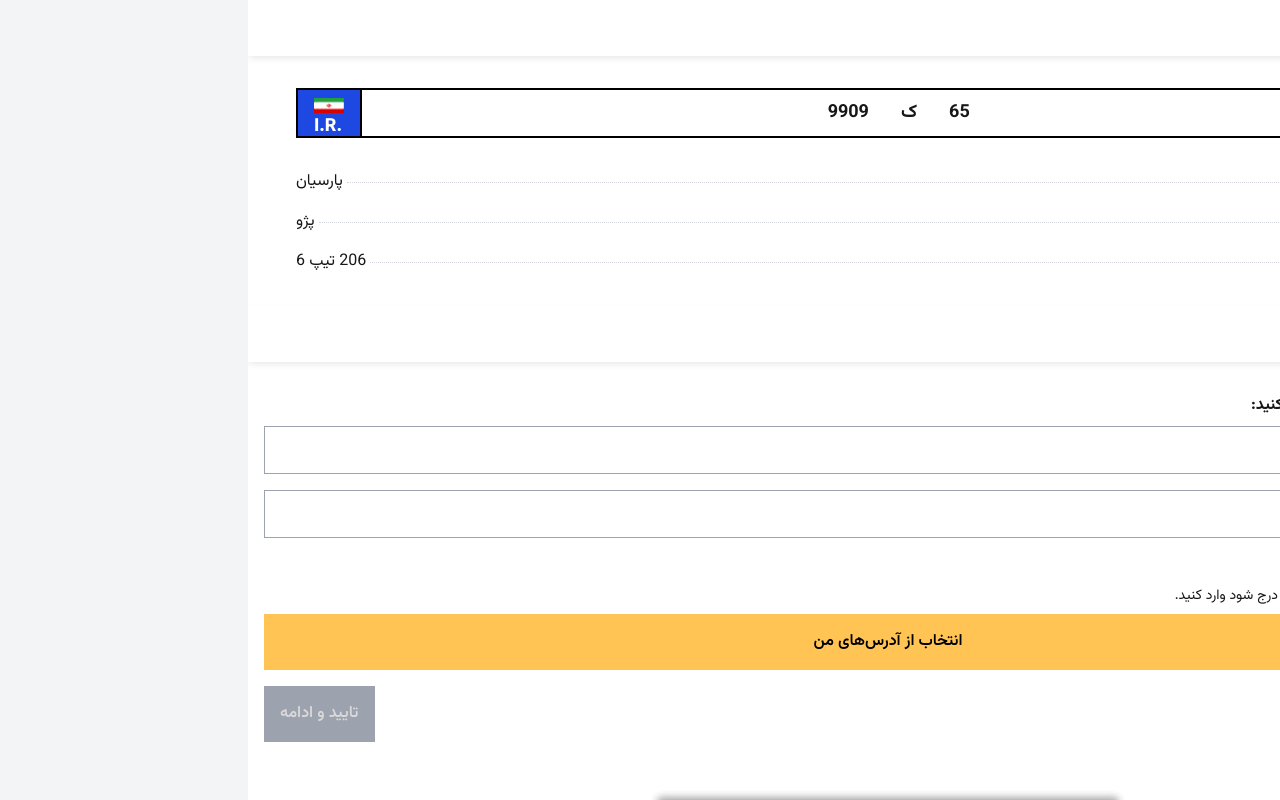
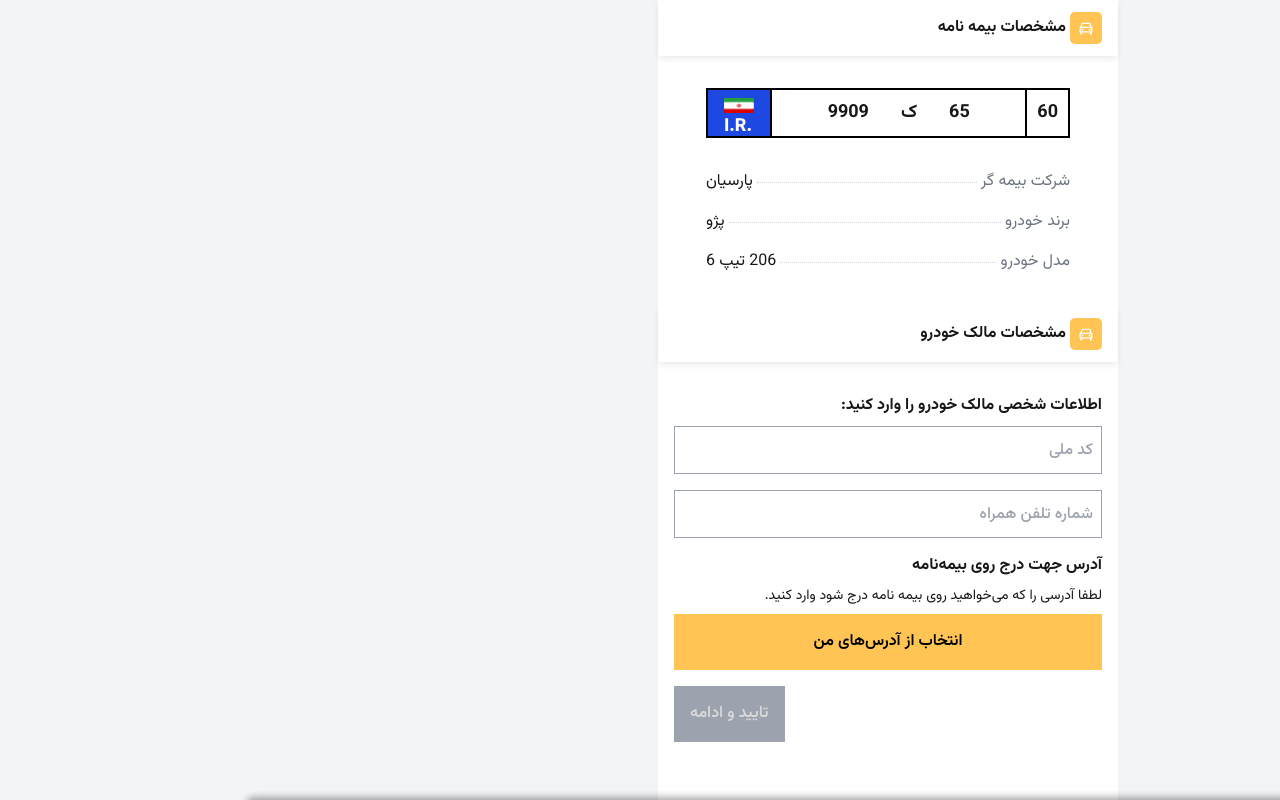
Before and after one commit to masoudhsd/bime-bazar-task, a Next.js app: page /insurance-details in a window 1280 px wide. Built offline with nearby package versions, Linux system fonts and the light colour scheme; no server answers.

Commit message:
fix: style issues

```diff
--- a/app/insurance-details/page.tsx
+++ b/app/insurance-details/page.tsx
@@ -93,7 +93,7 @@
   ]);
 
   return (
-    <div className="items-center justify-items-center min-h-screen mx-auto bg-white">
+    <div className="items-center justify-items-center min-h-screen mx-auto bg-white max-w-[460px]">
       <Header title="مشخصات بیمه نامه" />
       <LicensePlate />
       <InsuranceDetails />
--- a/app/insurance-details/success/page.tsx
+++ b/app/insurance-details/success/page.tsx
@@ -13,7 +13,7 @@
     router.back();
   }
   return (
-    <div className="flex flex-col items-center justify-center h-[100vh] bg-white">
+    <div className="flex flex-col items-center justify-center bg-white">
       <Header title="مشخصات بیمه نامه" />;
       <Image
         aria-hidden
--- a/app/layout.tsx
+++ b/app/layout.tsx
@@ -20,7 +20,7 @@
   return (
     <html lang="en">
       <body
-        className={`${vazirmatn.variable} font-sans antialiased bg-gray-100`}
+        className={`${vazirmatn.variable} font-sans antialiased bg-gray-100 main_layout`}
       >
         {children}
         <div id="portal-root" />
--- a/components/Abstractions/BottomSheet.tsx
+++ b/components/Abstractions/BottomSheet.tsx
@@ -30,8 +30,6 @@
           inset: 0,
           zIndex: 9999,
           pointerEvents: isOpen ? "auto" : "none",
-          width: "100%",
-          maxWidth: 460,
           margin: "0 auto",
         }}
       >
--- a/public/globals.css
+++ b/public/globals.css
@@ -29,8 +29,3 @@
   box-sizing: border-box;
   direction: rtl;
 }
-
-body {
-  width: 460;
-  margin: auto;
-}
```
